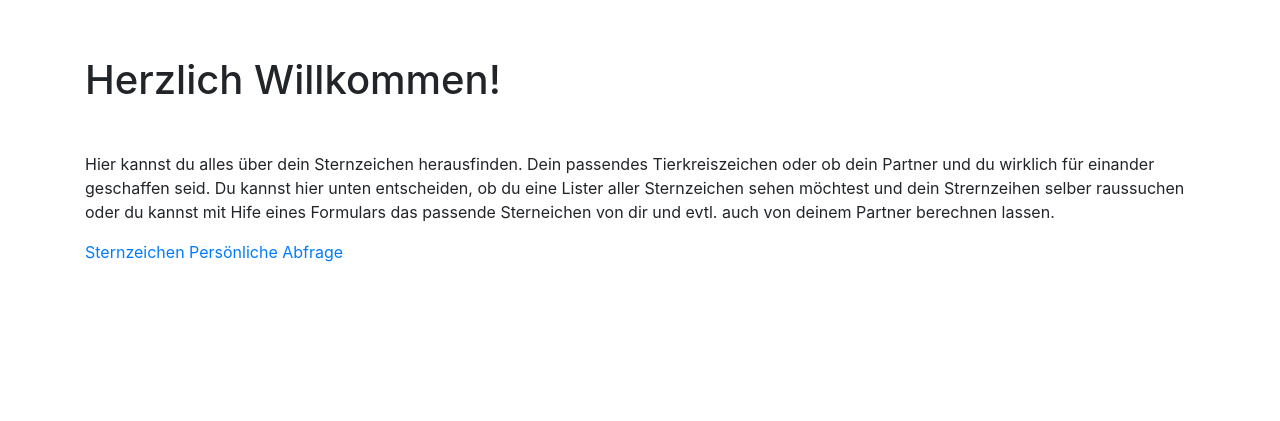
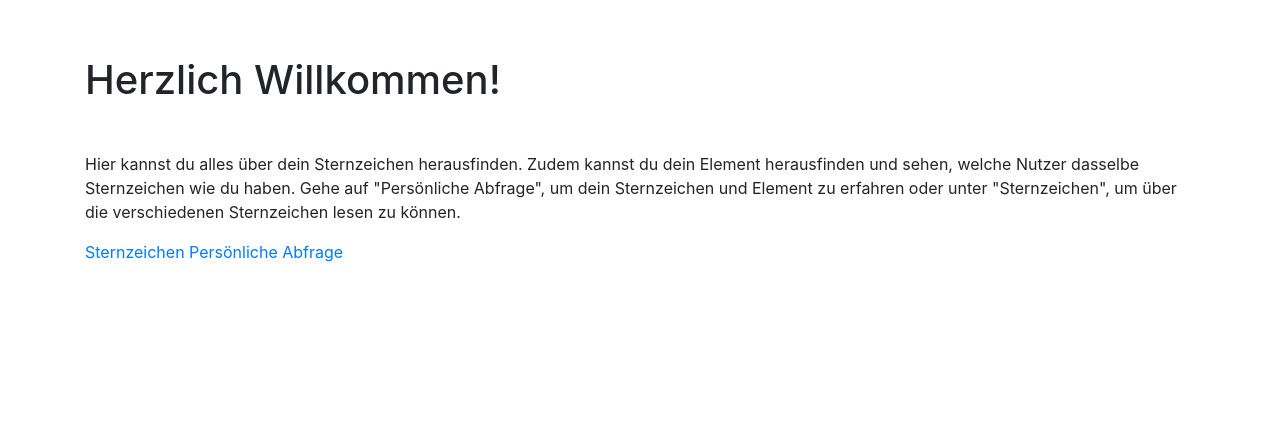
Before and after one commit to selmafederl/prog2, a Flask app: page /main in a window 1280 px wide. Shown: the part 56-477 px from the top of the page. Run offline with Flask 2, Linux system fonts and the light colour scheme; some libraries are stand-ins or nearby versions.

Commit message:
letztes Update 07.06.2020

```diff
--- a/demos/templates/index.html
+++ b/demos/templates/index.html
@@ -4,12 +4,7 @@
 		<div class="row">
 			<div class="col-12">
 				<h1 class="mb-5">Herzlich Willkommen!</h1>
-				<p>Hier kannst du alles über dein Sternzeichen herausfinden. Dein passendes Tierkreiszeichen oder ob dein
-					Partner und
-					du wirklich für einander geschaffen seid. Du kannst hier unten entscheiden, ob du eine Lister aller
-					Sternzeichen
-					sehen möchtest und dein Strernzeihen selber raussuchen oder du kannst mit Hife eines Formulars das passende
-					Sterneichen von dir und evtl. auch von deinem Partner berechnen lassen.</p>
+				<p>Hier kannst du alles über dein Sternzeichen herausfinden. Zudem kannst du dein Element herausfinden und sehen, welche Nutzer dasselbe Sternzeichen wie du haben. Gehe auf "Persönliche Abfrage", um dein Sternzeichen und Element zu erfahren oder unter "Sternzeichen", um über die verschiedenen Sternzeichen lesen zu können.</p>
 
 				<a href="{{ url_for('sternzeichen_seite')}}">Sternzeichen</a>
 
```
